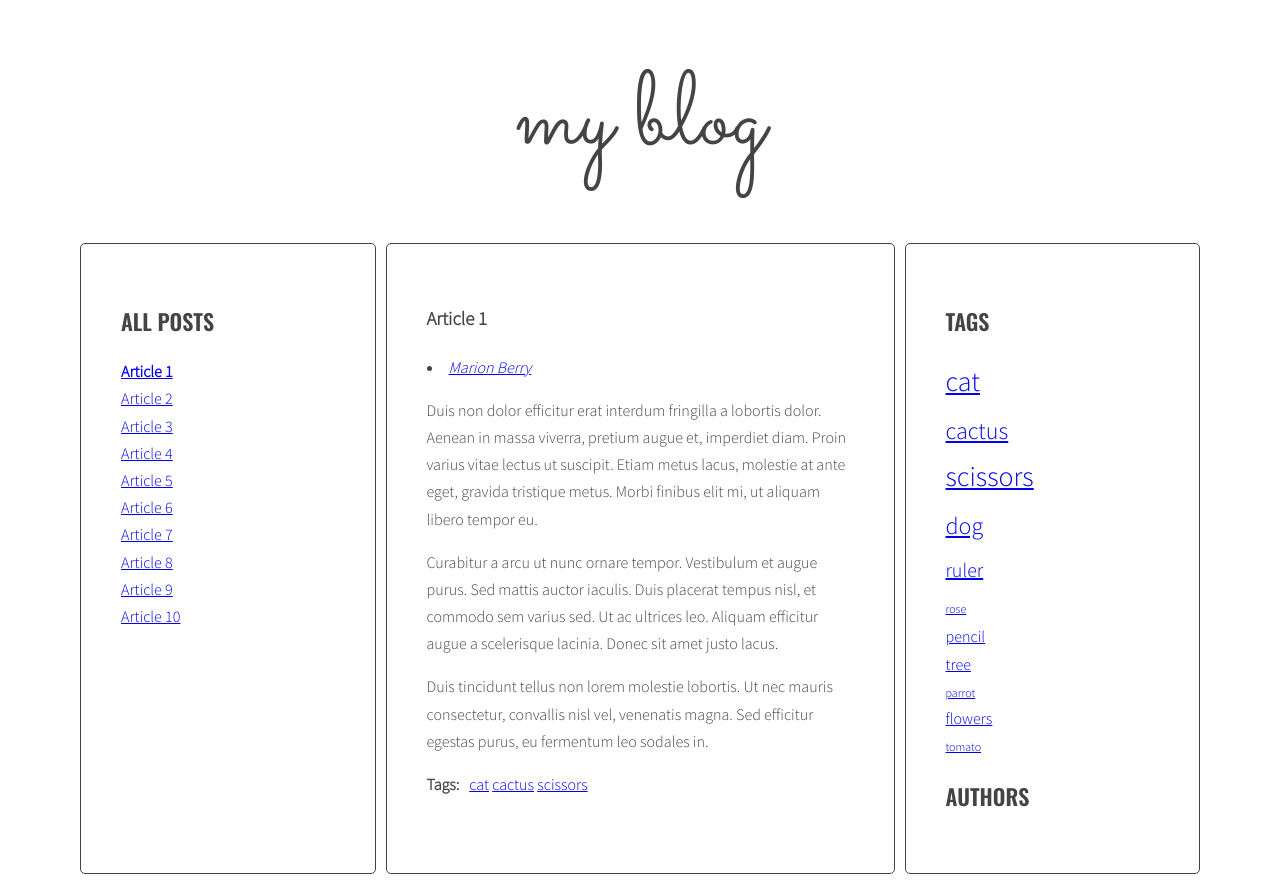
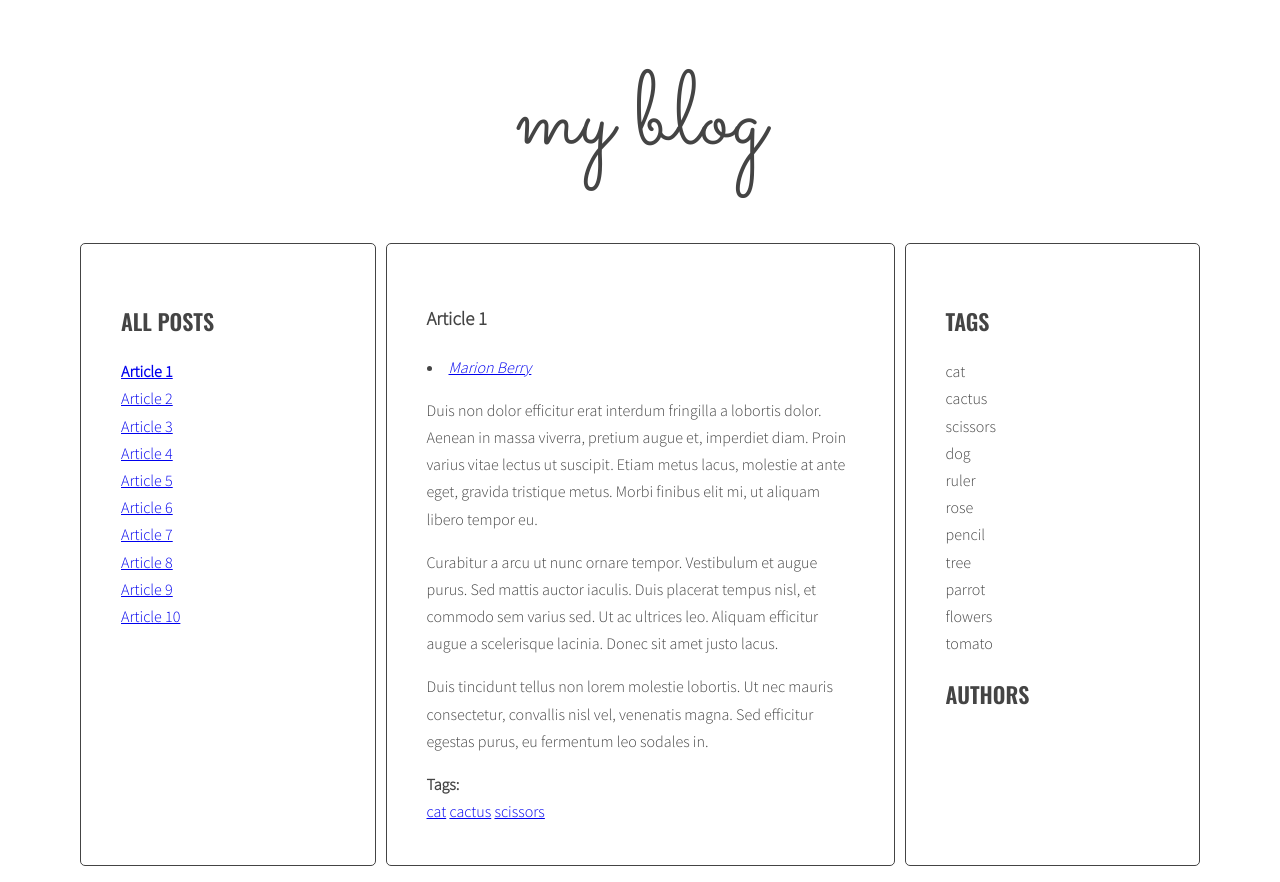
Before and after one commit to monikakam/javascript-blogV1, a website: page index.html in a window 1280 px wide. Both pictures are taken after a click on the link "Article 1". Drawn offline with nearby package versions, Linux system fonts and the light colour scheme.

Commit message:
Add changes to js and html

```diff
--- a/index.html
+++ b/index.html
@@ -228,6 +228,32 @@
           </main>
         </div>
       </div>
-    <script src="js/script.js"></script>
+
+      <script id="template-article-link" type="text/x-handlebars-template">
+        <li><a href="#{{ id }}"><span>{{ title }}</span></a></li>
+      </script>
+
+      <script id="template-article-tag" type="text/x-handlebars-template">
+        <li><a href="#{{ id }}"><span>{{ title }}</span></a></li>
+      </script>
+
+      <script id="template-article-author" type="text/x-handlebars-template">
+        <li><a href="#{{ id }}"><span>{{ title }}</span></a></li>
+      </script>
+
+      <script id="template-tag-cloud-link" type="text/x-handlebars-template">
+        {{#each tags}}
+        <li>{{ tag }}</li>
+        {{/each}}
+      </script>
+
+      <script id="template-author-cloud-link" type="text/x-handlebars-template">
+        {{#each authors}}
+        <li>{{ author }}</li>
+        {{/each}}
+      </script>
+
+      <script src="https://cdnjs.cloudflare.com/ajax/libs/handlebars.js/4.1.0/handlebars.min.js"></script>
+      <script src="js/script.js"></script>
 </body>
 </html>
--- a/js/script.js
+++ b/js/script.js
@@ -1,31 +1,11 @@
 'use strict';
 
-function titleClickHandler(event){
-  event.preventDefault();
-  const clickedElement = this;
-  console.log('Link was clicked!');
-  console.log(event);
-  /* remove class 'active' from all article links usuń klasę active ze wszystkich linków na liście tytułów */
-  const activeLinks = document.querySelectorAll('.titles a.active');
-  for (let activeLink of activeLinks){
-    activeLink.classList.remove('active');
-  }
-  /* add class 'active' to the clicked link dodaj klasę active do klikniętego linka*/
-
-  clickedElement.classList.add('active');
-  /* remove class 'active' from all articles usuń klasę active ze wszystkich artykułów*/
-  const activeArticles = document.querySelectorAll('.posts article.active');
-  for (let activeArticle of activeArticles){
-    activeArticle.classList.remove('active');
-  }
-  /* get 'href' attribute from the clicked link z klikniętego linka weź zawartość atrybutu href, np. #article-2*/
-  const articleSelector = clickedElement.getAttribute('href');
-
-  /* find the correct article using the selector (value of 'href' attribute) najdź na stronie element pasujący do selektora takiego, jak wartość atrybutu href, np. #article-2 – czyli szukamy elementu o id="article-2"*/
-  const targetArticle = document.querySelector(articleSelector);
-
-  /* add class 'active' to the correct article dodaj klasę active do znalezionego artykułu*/
-  targetArticle.classList.add('active');
+const templates = {
+  articleLink: Handlebars.compile(document.querySelector('#template-article-link').innerHTML),
+  tagArticleLink: Handlebars.compile(document.querySelector('#template-article-tag').innerHTML),
+  authorArticle: Handlebars.compile(document.querySelector('#template-article-author').innerHTML),
+  tagCloudLink: Handlebars.compile(document.querySelector('#template-tag-cloud-link').innerHTML),
+  authorCloudLink: Handlebars.compile(document.querySelector('#template-author-cloud-link').innerHTML)
 }
 
 const optArticleSelector = '.post'; /*pojedynczy artykul z id*/
@@ -38,9 +18,32 @@ const optCloudClassCount = '5';
 const optCloudClassPrefix = 'tag-size-';
 const optAuthorsListSelector = '.sidebar .authors';
 
-/* customSelector = '' ozancza przypisanie domyślnej wartości jeśli np. jej nie podamy*/
-function generateTitleLinks(customSelector = '') {
 
+function titleClickHandler(event){
+  event.preventDefault();
+  const clickedElement = this;
+  /* remove class 'active' from all article links usuń klasę active ze wszystkich linków na liście tytułów */
+  const activeLinks = document.querySelectorAll('.titles a.active');
+  for (let activeLink of activeLinks){
+    activeLink.classList.remove('active');
+  }
+  /* add class 'active' to the clicked link dodaj klasę active do klikniętego linka*/
+    clickedElement.classList.add('active');
+  /* remove class 'active' from all articles usuń klasę active ze wszystkich artykułów*/
+  const activeArticles = document.querySelectorAll('.posts article.active');
+  for (let activeArticle of activeArticles){
+    activeArticle.classList.remove('active');
+  }
+  /* get 'href' attribute from the clicked link z klikniętego linka weź zawartość atrybutu href, np. #article-2*/
+  const articleSelector = clickedElement.getAttribute('href');
+    /* find the correct article using the selector (value of 'href' attribute) najdź na stronie element pasujący do selektora takiego, jak wartość atrybutu href, np. #article-2 – czyli szukamy elementu o id="article-2"*/
+  const targetArticle = document.querySelector(articleSelector);
+    /* add class 'active' to the correct article dodaj klasę active do znalezionego artykułu*/
+  targetArticle.classList.add('active');
+}
+
+
+function generateTitleLinks(customSelector = '') { /* customSelector = '' ozancza przypisanie domyślnej wartości jeśli np. jej nie podamy*/
 /*remove contents of titleList usun zawartosc listy linkow w lewej kolumnie*/
 const titleList = document.querySelector(optTitleListSelector);
 titleList.innerHTML = '';
@@ -56,18 +59,16 @@ const articleId = article.getAttribute('id');
 /*for each article get the title from the title element*/
 const articleTitle = article.querySelector(optTitleSelector).innerHTML;
 /*for each article create HTML of the link dla kazdego artykulu na podstawie tych informacji stworz kod HTML linka i zapisz go do stalej*/
-const linkHTML = '<li><a href="#' + articleId + '"><span>' + articleTitle + '</span></a></li>';
-
+//const linkHTML = '<li><a href="#' + articleId + '"><span>' + articleTitle + '</span></a></li>';
+const linkHTMLData = {id: articleId, title: articleTitle};
+const linkHTML = templates.articleLink(linkHTMLData);
 /*for each article insert link into titleListdla kazdego artykulu wstaw stworzony kod html do listy linkow w lewj kolumnie*/
 html = html + linkHTML;
-
 }
   titleList.innerHTML = html;
 }
   generateTitleLinks();
-
-  const links = document.querySelectorAll('.titles a'); //kod odpowiedzialny za powiazanie klikniecia w linki z funkcja titleClickHandler
-
+  const links = document.querySelectorAll('.titles a'); //kod odpowiedzialny za powiazanie klikniecia w linki z funkcja titleClickHandler - jesli jest wyzej to funkcja nie zadzaila
     for(let link of links){
     link.addEventListener('click', titleClickHandler);
   }
@@ -75,7 +76,6 @@ html = html + linkHTML;
 function calculateTagClass(count, params){
   const classNumber = Math.floor(((count - params.min) / (params.max - params.min)) * (optCloudClassCount - 1) + 1 );
   return optCloudClassPrefix + classNumber;
-
 }
 
 function calculateTagsParams(tags){
@@ -88,7 +88,6 @@ function calculateTagsParams(tags){
 function calculateAuthorClass(count, params){
   const classNumber = Math.floor(((count - params.min) / (params.max - params.min)) * (optCloudClassCount - 1) + 1 );
   return optCloudClassPrefix + classNumber;
-
 }
 
 function calculateAuthorsParams(authors){
@@ -97,30 +96,28 @@ function calculateAuthorsParams(authors){
     max: Math.max(...Object.values(authors))
   };
 }
+
 function generateTags() {
   /* [NEW] create a new variable allTags with an empty object */
   let allTags = {};
-
+console.log(allTags);
   /* find all articles */
   const articles = document.querySelectorAll(optArticleSelector);
-
   /* START LOOP: for every article: */
   for (let article of articles) {
     /* find tags wrapper */
     const tagWrapper = article.querySelector(optArticleTagsSelector);
-
     /* make html variable with empty string */
     let html = '';
     /* get tags from data-tags attribute */
     /* split tags into array */
     const dataTags = article.getAttribute('data-tags').split(' ');
-
-
     /* START LOOP: for each tag */
     for (let tag of dataTags) {
-
       /* generate HTML of the link */
-      const linkHTML = '<li><a href="#tag-' + tag + '">' + tag + '</a></li> ';
+      //const linkHTML = '<li><a href="#tag-' + tag + '">' + tag + '</a></li> ';
+      const linkHTMLData = {id: tag, title: tag};
+      const linkHTML = templates.articleLink(linkHTMLData);
       /* add generated code to html variable */
       html = html + linkHTML;
       /* [NEW] check if this tag is NOT already in allTags */
@@ -133,28 +130,31 @@ function generateTags() {
       /* END LOOP: for each tag */
     }
     /* insert HTML of all the links into the tags wrapper */
-
     tagWrapper.innerHTML = html;
     /* END LOOP: for every article: */
   }
   /* [NEW] find list of tags in right column */
   const tagList = document.querySelector('.tags');
-
   /* [NEW] create variable for all links HTML code */
   const tagsParams = calculateTagsParams(allTags);
   console.log('tagsParams:', tagsParams);
-  let allTagsHTML = '';
-
+  //let allTagsHTML = '';
+  const allTagsData = {tags: []};
   /* [NEW] START LOOP: for each tag in allTags: */
   for(let tag in allTags){
     /* [NEW] generate code of a link and add it to allTagsHTML */
-    allTagsHTML += '<li><a href="#tag-' + tag + '" class="' + calculateTagClass(allTags[tag], tagsParams) + '">' + tag + ' </li> ';
+    //allTagsHTML += '<li><a href="#tag-' + tag + '" class="' + calculateTagClass(allTags[tag], tagsParams) + '">' + tag + ' </li> ';
+    allTagsData.tags.push({
+      tag: tag,
+      count: allTags[tag],
+      className: calculateTagClass(allTags[tag], tagsParams)
+    });
   }
-
   /* [NEW] END LOOP: for each tag in allTags: */
 
   /*[NEW] add HTML from allTagsHTML to tagList */
-  tagList.innerHTML = allTagsHTML;
+  //tagList.innerHTML = allTagsHTML;
+  tagList.innerHTML = templates.tagCloudLink(allTagsData);
 }
 generateTags();
 
@@ -166,13 +166,10 @@ generateTags();
     const clickedElement = this;
     /* make a new constant "href" and read the attribute "href" of the clicked element */
     const href = clickedElement.getAttribute('href');
-
     /* make a new constant "tag" and extract tag from the "href" constant czyli np. z '#tag-cat' chcemy uzyskać 'cat'; ten kod pozwoli zamienic #tag na pusty ciąg znaków*/
     const tag = href.replace('#tag-', '');
-
     /* find all tag links with class active "^=" oznacza "atrybut href zaczynajacy sie od "#tag-"*/
     const tagLinks = document.querySelectorAll('a.active[href^="#tag-"]');
-
     /* START LOOP: for each active tag link */
     for(let tagLink of tagLinks){
       /* remove class active */
@@ -195,7 +192,6 @@ generateTags();
   function addClickListenersToTags(){
     /* find all links to tags */
   const tagLinks = document.querySelectorAll('.post-tags .list a');
-
     /* START LOOP: for each link */
     for (let tagLink of tagLinks){
       /* add tagClickHandler as event listener for that link */
@@ -208,18 +204,18 @@ generateTags();
   function generateAuthors(){
     /*[NOWOŚĆ] stwórz nową zmienną allAuthors z pustym obiektem */
     let allAuthors = {};
+
     /* find all articles */
     const articles = document.querySelectorAll(optArticleSelector);
     /* START LOOP: for every article: */
     for (let article of articles) {
       /* find author wrapper */
       const authorsWrapper = article.querySelector(optArticleAuthorsSelector);
-      console.log(authorsWrapper);
       /* get authors from data-author attribute */
       const articleAuthor = article.getAttribute('data-author');
-
-      const linkHTML = '<li><a href="#author-' + articleAuthor + '">' + articleAuthor + '</a></li>';
-
+      //const linkHTML = '<li><a href="#author-' + articleAuthor + '">' + articleAuthor + '</a></li>';
+      const linkHTMLData = {id: articleAuthor, title: articleAuthor};
+      const linkHTML = templates.articleLink(linkHTMLData);
       /* insert HTML of all the links into the authors wrapper */
       authorsWrapper.innerHTML = linkHTML;
     /* END LOOP: for every article: */
@@ -230,19 +226,23 @@ generateTags();
   /* [NEW] create variable for all links HTML code */
   const authorsParams = calculateAuthorsParams(allAuthors);
   console.log('authorsParams:', authorsParams);
-  let allAuthorsHTML = '';
-
+  //let allAuthorsHTML = '';
+      const allAuthorsData = {authors: []};
   /* [NEW] START LOOP: for each author in allAuthors: */
   for(let author in allAuthors){
     /* [NEW] generate code of a link and add it to allAuthorsHTML */
-    allAuthorsHTML += '<li><a href="#author-' + author + '" class="' + calculateAuthorClass(allAuthors[author], authorsParams) + '">' + author + ' </li> ';
-  console.log(allAuthorsHTML);
+    //allAuthorsHTML += '<li><a href="#author-' + author + '" class="' + calculateAuthorClass(allAuthors[author], authorsParams) + '">' + author + ' </li> ';
+    allAuthorsData.authors.push({
+      author: author,
+      count: allAuthors[author],
+      className: calculateAuthorClass(allAuthors[author], authorsParams)
+    });
+
   }
-
   /* [NEW] END LOOP: for each tag in allAuthors: */
 
-  /*[NEW] add HTML from allTagsHTML to tagList */
-  authorList.innerHTML = allAuthorsHTML;
+  /*[NEW] add HTML from allAuthorssHTML to tagList */
+  authorList.innerHTML = templates.authorCloudLink(allAuthorsData);
 
   }
   generateAuthors();
@@ -256,13 +256,10 @@ generateTags();
     const clickedElement = this;
     /* make a new constant "href" and read the attribute "href" of the clicked element */
     const href = clickedElement.getAttribute('href');
-    console.log(href);
     /* make a new constant "author" and extract author from the "href" constant */
     const author = href.replace('#author-', '');
-    console.log(tag);
     /* find all author links with class active */
     const authorLinks = document.querySelectorAll('a.active[href^="#author-"]');
-    console.log(authorLinks);
     /* START LOOP: for each active author link */
     for(let authorLink of authorLinks){
       /* remove class active */
@@ -284,7 +281,6 @@ generateTags();
   function addClickListenersToAuthors(){
     /* find all links to authors */
   const authorLinks = document.querySelectorAll('.sidebar .authors a');
-  console.log(authorLinks);
     /* START LOOP: for each link */
     for (let authorLink of authorLinks){
       /* add tagClickHandler as event listener for that link */
--- a/sass/style.scss
+++ b/sass/style.scss
@@ -113,7 +113,7 @@ body {
 }
 
 .post-tags {
-  display: flex;
+  display: inline-block;
   p {
     margin: 0 10px 0 0;
   }
```
Also changed, not shown: .eslintrc.json, css/style.css, 1 other file.
